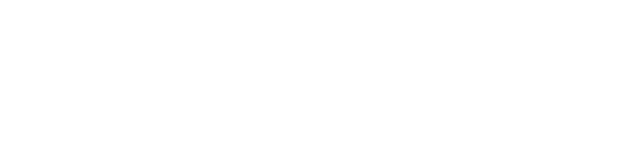
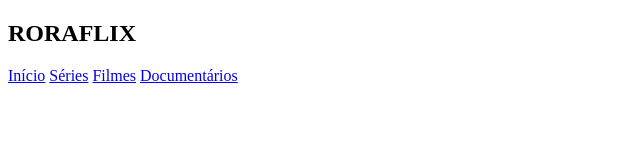
Before and after one commit to DeividSouzaGIT/rec-interface-netflix, a plain HTML site: page index.html in a window 1280 px wide. Shown: the whole page, without its empty margins (0-640 px from the left). Drawn offline with Linux system fonts and the light colour scheme.

Commit message:
imple-html e CSS

```diff
--- a/index.html
+++ b/index.html
@@ -7,6 +7,16 @@
     <title>Roraflix</title>
 </head>
 <body>
-
+    <header>
+        <div class="container">
+            <h2>RORAFLIX</h2>
+            <nav>
+                <a href="#">Início</a>
+                <a href="#">Séries</a>
+                <a href="#">Filmes</a>
+                <a href="#">Documentários</a>
+            </nav>
+        </div>
+    </header>
 </body>
 </html>
```
Also changed, not shown: style/main.css (added).
